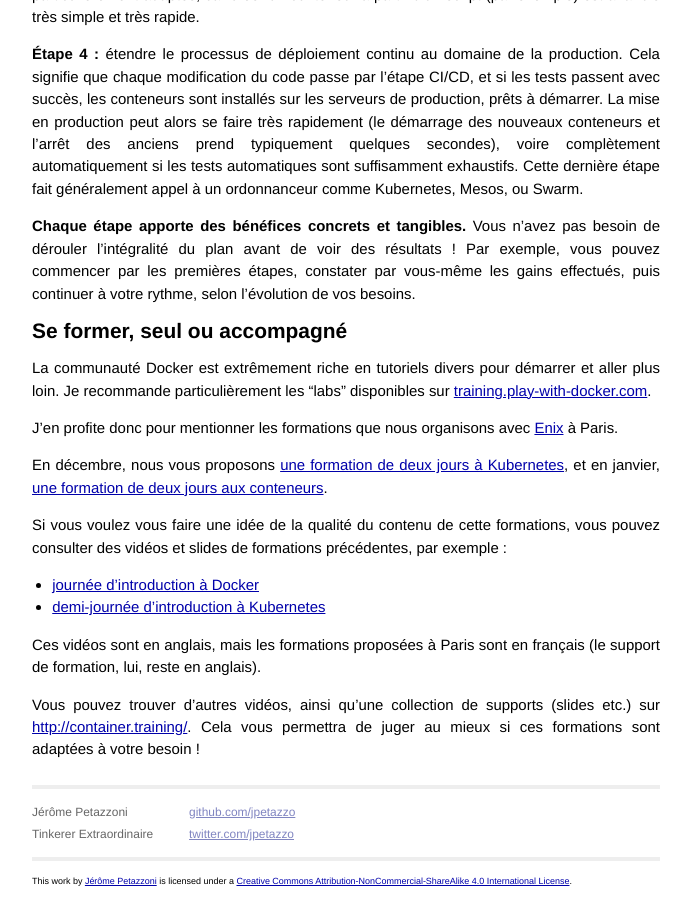
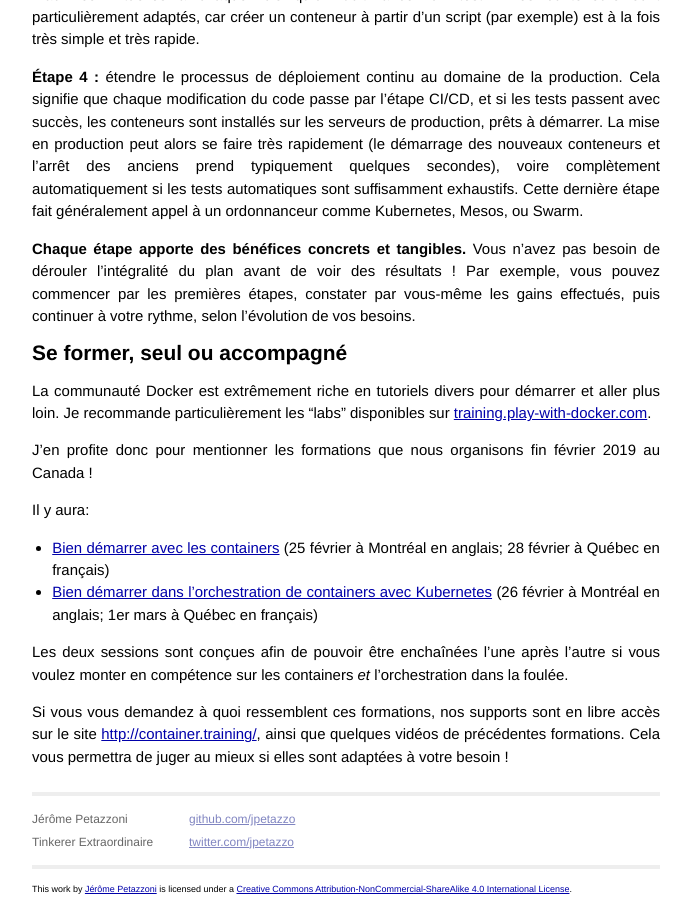
Before and after one commit to jpetazzo/jpetazzo.github.io, a Jekyll site: the page built from _posts/2018-03-28-containers-par-ou-commencer.markdown, in a window 1280 px wide and 900 px high, scrolled down 4469 px. Shown: the whole window, without its empty margins (294-986 px from the left). Built offline with Jekyll 4.4.1, drawn with Linux system fonts in a browser that asks for light colours; comment, search, counter and statistics services are not loaded; some of the changed text lies outside the part shown.

Commit message:
O Canada

```diff
--- a/_includes/ad_en_short.markdown
+++ b/_includes/ad_en_short.markdown
@@ -1,7 +1,6 @@
-> I will soon be delivering some container training in Paris
-> (in French). There will be a
-> [two-day Kubernetes training session](https://enix.io/fr/services/formation/deployer-ses-applications-avec-kubernetes/)
-> and a
-> [two-day container training session](https://enix.io/fr/services/formation/bien-demarrer-avec-les-conteneurs/).
-> Check it out, and if you are not interested but know someone who
-> might be, let them know, I will appreciate it! Thank you!
+> In February, I will deliver container training in Canada!
+> There will be [getting started with containers](http://www.elapsetech.com/formation/docker-101#English)
+> and [getting started with orchestration with Kubernetes](http://www.elapsetech.com/formation/kubernetes-101#English).
+> Both sessions will be offered in Montréal in English,
+> and in Québec in French. If you know someone who might be
+> interested ... I'd *love* if you could let them know! Thanks ♥
--- a/_includes/ad_fr_long.markdown
+++ b/_includes/ad_fr_long.markdown
@@ -1,20 +1,16 @@
-J'en profite donc pour mentionner les formations que nous organisons avec [Enix](http://enix.io) à Paris.
+J'en profite donc pour mentionner les formations que nous organisons fin février 2019 au Canada !
 
-En décembre, nous vous proposons [une formation de deux jours
-à Kubernetes](https://enix.io/fr/services/formation/deployer-ses-applications-avec-kubernetes/), et en janvier,
-[une formation de deux jours aux conteneurs](https://enix.io/fr/services/formation/bien-demarrer-avec-les-conteneurs/).
+Il y aura:
+- [Bien démarrer avec les containers](http://www.elapsetech.com/formation/docker-101) (25 février à Montréal en anglais; 28 février à Québec en français)
+- [Bien démarrer dans l'orchestration de containers avec Kubernetes](http://www.elapsetech.com/formation/kubernetes-101) (26 février à Montréal en anglais; 1er mars à Québec en français)
 
-Si vous voulez vous faire une idée de la qualité du contenu de
-cette formations, vous pouvez consulter des vidéos et slides de
-formations précédentes, par exemple :
+Les deux sessions sont conçues afin de pouvoir être enchaînées
+l'une après l'autre si vous voulez monter en compétence sur
+les containers *et* l'orchestration dans la foulée.
 
-- [journée d'introduction à Docker](https://www.youtube.com/playlist?list=PLBAFXs0YjviLgqTum8MkspG_8VzGl6C07)
-- [demi-journée d'introduction à Kubernetes](https://www.youtube.com/playlist?list=PLBAFXs0YjviLrsyydCzxWrIP_1-wkcSHS)
-
-Ces vidéos sont en anglais, mais les formations proposées à
-Paris sont en français (le support de formation, lui, reste en anglais).
-
-Vous pouvez trouver d'autres vidéos, ainsi qu'une collection de supports (slides etc.)
-sur [http://container.training/](http://container.training).
+Si vous vous demandez à quoi ressemblent ces formations,
+nos supports sont en libre accès sur le site
+[http://container.training/](http://container.training),
+ainsi que quelques vidéos de précédentes formations.
 Cela vous permettra de juger au mieux
-si ces formations sont adaptées à votre besoin !
+si elles sont adaptées à votre besoin !
--- a/_includes/ad_fr_short.markdown
+++ b/_includes/ad_fr_short.markdown
@@ -1,8 +1,8 @@
-> En décembre, nous organisons avec [Enix](http://enix.io/)
-> une [formation de deux jours sur l'orchestration avec Kubernetes](https://enix.io/fr/services/formation/deployer-ses-applications-avec-kubernetes/).
-> Et si vous ne vous sentez pas encore prêt à attaquer
-> Kubernetes, nous proposons aussi une
-> [formation de deux jours sur les conteneurs](https://enix.io/fr/services/formation/bien-demarrer-avec-les-conteneurs/)
-> en janvier.
-> Le programme détaillé, les tarifs, et toutes les informations
-> pour s'inscrire sont dans les liens !
+> En février, je serai au Canada pour y dispenser des
+> formations sur les containers! Il y aura
+> [bien démarrer avec les containers](http://www.elapsetech.com/formation/docker-101)
+> et [bien démarrer dans l'orchestration de containers avec Kubernetes](http://www.elapsetech.com/formation/kubernetes-101).
+> Ces deux formations seront proposées à Montréal en anglais,
+> et à Québec en français. Si vous connaissez quelqu'un
+> que ça peut intéresser ... N'hésitez pas à faire suivre ;
+> merci beaucoup ! ♥
```
Also changed, not shown: _includes/ad_en_long.markdown (added, +17 -0 lines), _posts/2019-01-22-docker-compose-kubernetes-1-en.markdown (added, +338 -0 lines).
